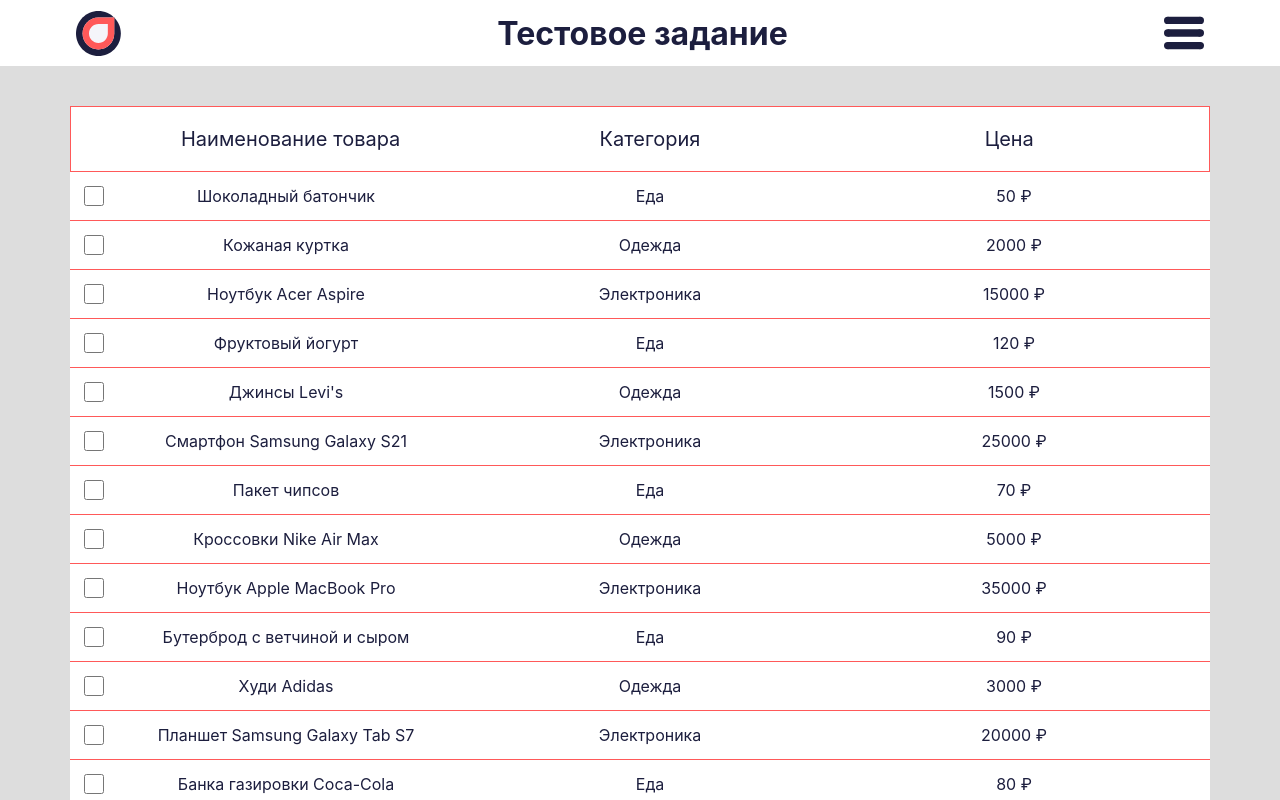
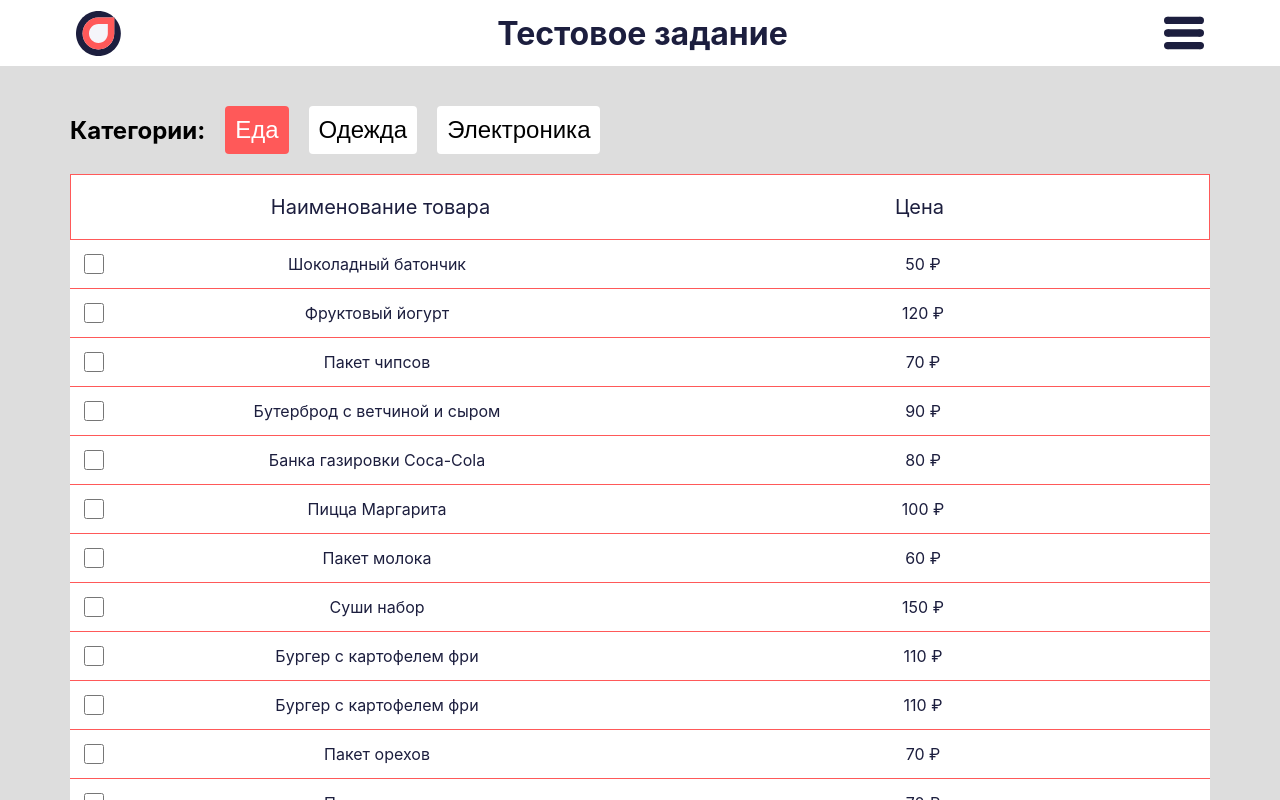
Before and after one commit to KoTuK2306/perfomanceLab, a React (Vite) app: page / in a window 1280 px wide. Built offline with nearby package versions, Linux system fonts and the light colour scheme; a web font is replaced by a local one.

Commit message:
Добавлены категории товаров

```diff
--- /dev/null
+++ b/src/components/categories/categories.module.css
@@ -0,0 +1,23 @@
+.categoriesWrapper {
+  display: flex;
+  align-items: center;
+  flex-direction: row;
+  gap: 20px;
+}
+
+.button {
+  font-size: 24px;
+  border: none;
+  background-color: var(--fourthColor);
+  padding: 10px;
+  border-radius: 4px;
+  outline: none;
+  transition: all 0.3s;
+  cursor: pointer;
+}
+
+.activeButton,
+.button:hover {
+  background-color: var(--firstColor);
+  color: var(--fourthColor);
+}
--- /dev/null
+++ b/src/components/categories/categories.tsx
@@ -0,0 +1,31 @@
+import { Categories as CategoriesEnum } from "../../mocks";
+import classes from "./categories.module.css";
+import { useAppSelector } from "./../../hooks/useAppSelector";
+import { useAppDispatch } from "./../../hooks/useAppDispatch";
+import { changeCategory } from "../../store/slicers";
+
+export const Categories = () => {
+  const dispatch = useAppDispatch();
+  const currentCategory = useAppSelector((state) => state.app.currentCategory);
+
+  return (
+    <div className={classes.categoriesWrapper}>
+      <h2>Категории:</h2>
+      {Object.values(CategoriesEnum).map((category) => {
+        return (
+          <button
+            onClick={() => dispatch(changeCategory(category))}
+            className={
+              category === currentCategory
+                ? `${classes.button} ${classes.activeButton}`
+                : classes.button
+            }
+            key={category}
+          >
+            {category}
+          </button>
+        );
+      })}
+    </div>
+  );
+};
--- /dev/null
+++ b/src/components/categories/index.ts
@@ -0,0 +1 @@
+export * from "./categories";
--- a/src/components/index.ts
+++ b/src/components/index.ts
@@ -4,3 +4,4 @@
 export * from "./storeItem/";
 export * from "./pageButton";
 export * from "./pagination/";
+export * from "./categories";
--- a/src/components/storeItem/storeItem.module.css
+++ b/src/components/storeItem/storeItem.module.css
@@ -4,7 +4,7 @@
   background-color: var(--fourthColor);
   height: min-content;
   border-bottom: 1px solid var(--firstColor);
-  grid-template-columns: 20px 1fr 1fr 1fr;
+  grid-template-columns: 20px 1fr 1fr;
   text-align: center;
   color: var(--secondColor);
 }
--- a/src/components/storeItem/storeItem.tsx
+++ b/src/components/storeItem/storeItem.tsx
@@ -2,14 +2,13 @@
 import { StoreProduct } from "./../../mocks/mockedData";
 import classes from "./storeItem.module.css";
 
-type StoreItemProps = Omit<StoreProduct, "id">;
+type StoreItemProps = Omit<StoreProduct, "id" | "category">;
 
-export const StoreItem: FC<StoreItemProps> = ({ price, name, category }) => {
+export const StoreItem: FC<StoreItemProps> = ({ price, name }) => {
   return (
     <div className={classes.gridRow}>
       <input type="checkbox" />
       <p>{name}</p>
-      <p>{category}</p>
       <p>{`${price} ₽`}</p>
     </div>
   );
--- a/src/components/storeItems/storeItems.module.css
+++ b/src/components/storeItems/storeItems.module.css
@@ -10,7 +10,7 @@
   display: grid;
   font-size: 20px;
   text-align: center;
-  grid-template-columns: 20px 1fr 1fr 1fr;
+  grid-template-columns: 20px 1fr 1fr;
   padding: 20px;
   background-color: var(--fourthColor);
   border: 1px solid var(--firstColor);
--- a/src/components/storeItems/storeItems.tsx
+++ b/src/components/storeItems/storeItems.tsx
@@ -1,9 +1,14 @@
+import { FC } from "react";
+import { StoreProduct } from "../../mocks";
 import { StoreItem } from "../storeItem";
 import { useAppSelector } from "./../../hooks";
 import classes from "./storeItems.module.css";
 
-export const StoreItems = () => {
-  const items = useAppSelector((state) => state.app.items);
+interface StoreItemsProps {
+  items: StoreProduct[];
+}
+
+export const StoreItems: FC<StoreItemsProps> = ({ items }) => {
   const currentPage = useAppSelector((state) => state.app.currentPage);
   const itemsPerPage = useAppSelector((state) => state.app.itemsPerPage);
 
@@ -12,17 +17,16 @@
       <div className={classes.head}>
         <div />
         <p>Наименование товара</p>
-        <p>Категория</p>
         <p>Цена</p>
       </div>
       <div className={classes.body}>
-        {[...items]
+        {items
           .slice(
             currentPage * itemsPerPage - itemsPerPage,
             currentPage * itemsPerPage
           )
-          .map(({ id, category, name, price }) => (
-            <StoreItem key={id} category={category} name={name} price={price} />
+          .map(({ id, name, price }) => (
+            <StoreItem key={id} name={name} price={price} />
           ))}
       </div>
     </div>
--- a/src/mocks/mockedData.ts
+++ b/src/mocks/mockedData.ts
@@ -1,7 +1,11 @@
-type Category = "Еда" | "Одежда" | "Электроника";
+export enum Categories {
+  FOOD = "Еда",
+  CLOTHES = "Одежда",
+  ELECTRONICS = "Электроника",
+}
 
 export interface StoreProduct {
-  category: Category;
+  category: `${Categories}`;
   price: number;
   id: number;
   name: string;
--- a/src/pages/mainPage/mainPage.module.css
+++ b/src/pages/mainPage/mainPage.module.css
@@ -1,6 +1,7 @@
 .content {
   display: grid;
-  grid-template-rows: 1fr 40px;
+  grid-template-rows: 48px 1fr 40px;
+  gap: 20px;
   flex-direction: column;
   width: 100vw;
   height: calc(100vh - var(--headerHeight));
--- a/src/pages/mainPage/mainPage.tsx
+++ b/src/pages/mainPage/mainPage.tsx
@@ -1,17 +1,30 @@
-import { Header, Pagination, StoreItems } from "../../components";
+import { useEffect, useState } from "react";
+import { Categories, Header, Pagination, StoreItems } from "../../components";
+import { StoreProduct } from "../../mocks";
+import { useAppSelector } from "./../../hooks/useAppSelector";
 import classes from "./mainPage.module.css";
-import { useAppSelector } from "./../../hooks/useAppSelector";
 
 export const MainPage = () => {
   const items = useAppSelector((state) => state.app.items);
   const itemsPerPage = useAppSelector((state) => state.app.itemsPerPage);
+  const currentCategory = useAppSelector((state) => state.app.currentCategory);
+  const [filteredItems, setFilteredItems] = useState<StoreProduct[]>([]);
+
+  useEffect(() => {
+    setFilteredItems(
+      items.filter(({ category }) => category === currentCategory)
+    );
+  }, [currentCategory, items]);
 
   return (
     <>
       <Header />
       <section className={classes.content}>
-        <StoreItems />
-        <Pagination pagesCount={Math.ceil(items.length / itemsPerPage)} />
+        <Categories />
+        <StoreItems items={filteredItems} />
+        <Pagination
+          pagesCount={Math.ceil(filteredItems.length / itemsPerPage)}
+        />
       </section>
     </>
   );
--- a/src/store/slicers/appSlice.ts
+++ b/src/store/slicers/appSlice.ts
@@ -1,18 +1,20 @@
 import { createSlice, PayloadAction } from "@reduxjs/toolkit";
-import { StoreProduct } from "../../mocks";
+import { Categories, StoreProduct } from "../../mocks";
 
 type AppState = {
   items: StoreProduct[];
   isLoading: boolean;
   currentPage: number;
   itemsPerPage: number;
+  currentCategory: Categories;
 };
 
 export const initialState: AppState = {
   items: [],
   isLoading: false,
   currentPage: 1,
-  itemsPerPage: 17,
+  itemsPerPage: 15,
+  currentCategory: Categories.FOOD,
 };
 
 const appSlice = createSlice({
@@ -28,9 +30,13 @@
     changeCurrentPage(state, action: PayloadAction<number>) {
       state.currentPage = action.payload;
     },
+    changeCategory(state, action: PayloadAction<Categories>) {
+      state.currentCategory = action.payload;
+      state.currentPage = 1;
+    },
   },
 });
 
-export const { addItems, changeIsLoading, changeCurrentPage } =
+export const { addItems, changeIsLoading, changeCurrentPage, changeCategory } =
   appSlice.actions;
 export default appSlice.reducer;
```
